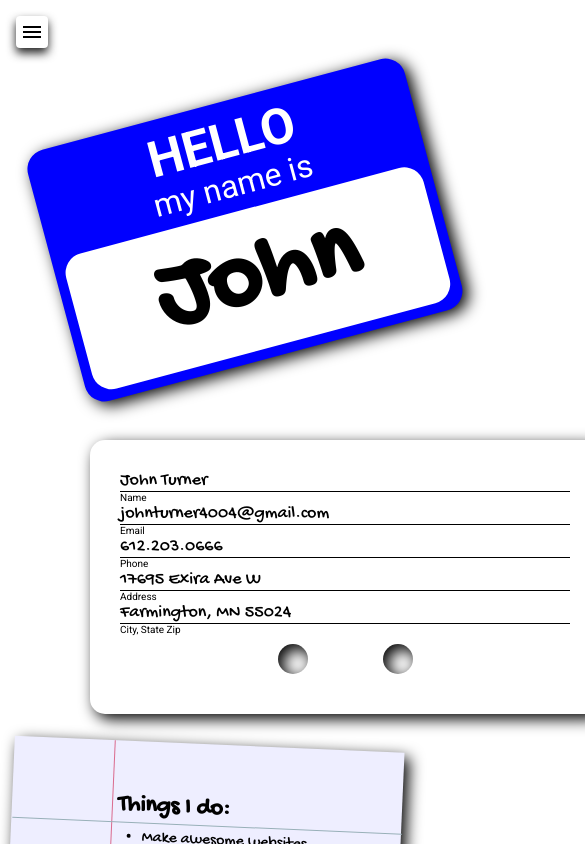
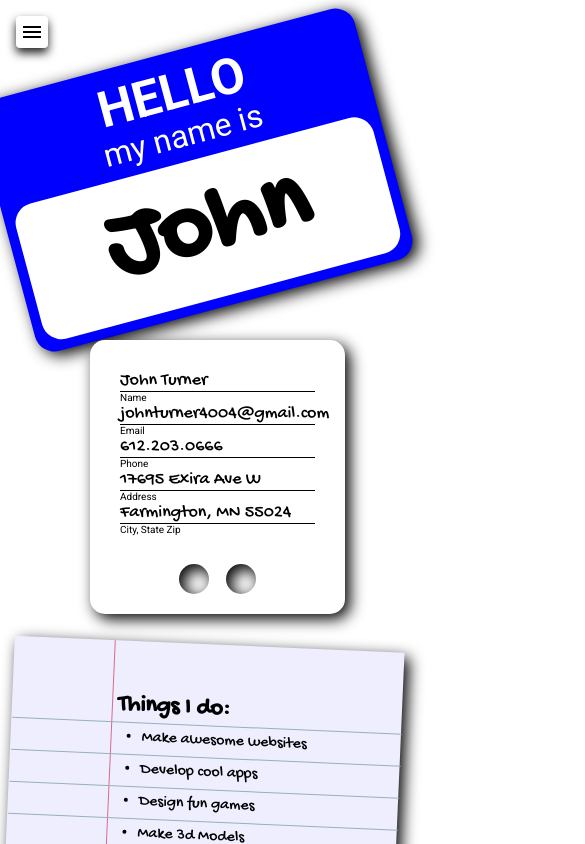
Before and after one commit to johnturner4004/vue-portfolio, a Vue app: page / in a window 390 px wide. Shown: the top 844 px of the page, 585 px wide, since content can reach past the window. Built offline with nearby package versions, Linux system fonts and the light colour scheme.

Commit message:
mobile styling

```diff
--- a/src/components/InfoCard.vue
+++ b/src/components/InfoCard.vue
@@ -26,7 +26,16 @@
   box-shadow: 0.3125rem 0.3125rem 0.9375rem #000;
   margin: 1.875rem 1.875rem 1.875rem 5.625rem;
   padding: 1.875rem 1.875rem 3.75rem 1.875rem;
-  width: 450px;
+  max-width: 450px;
+  width: 50vw;
+  position: relative;
+  background-color: #fff;
+}
+
+@media (max-width) {
+  .info-card {
+    width: 100vw;
+  }
 }
 
 .info-card__info {
@@ -42,17 +51,17 @@
 .info-card__holes {
   border-top: 1.875rem solid transparent;
   border-left: 450px solid transparent;
-  position: relative;
-  width: 450px;
+  max-width: 450px;
   padding-top: 1.875rem;
   content: "";
+  width: 50vw;
 }
 
 .info-card__holes:before,
 .info-card__holes:after {
   content: "";
   position: absolute;
-  bottom: -1.25rem;
+  bottom: 1.25rem;
   box-shadow: inset 0.3125rem 0.3125rem 0.9375rem #000;
   background-color: #fff;
   height: 1.875rem;
@@ -61,10 +70,10 @@
 }
 
 .info-card__holes:before {
-  left: -292.5px;
+  left: 35%;
 }
 
 .info-card__holes:after {
-  right: 157.5px;
+  right: 35%;
 }
 </style>
--- a/src/components/NameCard.vue
+++ b/src/components/NameCard.vue
@@ -25,17 +25,25 @@ export default {
     display: flex;
     justify-content: center;
     width: 100%;
+    padding: 0;
   }
 }
 
 .name-card__border {
   background-color: #0000ff;
   color: #fff;
-  width: 450px;
+  max-width: 450px;
+  width: 50vw;
   border-radius: 1.25rem;
   padding: .625rem;
   box-shadow: .3rem .3rem 1rem #000;
   transform: rotate(-15deg);
+}
+
+@media (max-width: 768px) {
+  .name-card__border {
+    width: 100vw;
+  }
 }
 .name-card__line-1 {
   font-size: 3.125rem;
--- a/src/components/SkillsPage.vue
+++ b/src/components/SkillsPage.vue
@@ -43,12 +43,11 @@ export default {
 
 <style>
 .skill {
-  width: 50vw;
 }
 
 @media (max-width: 768px) {
   .skill {
-    width: 100%
+    width: 100%;
   }
 }
 
```
